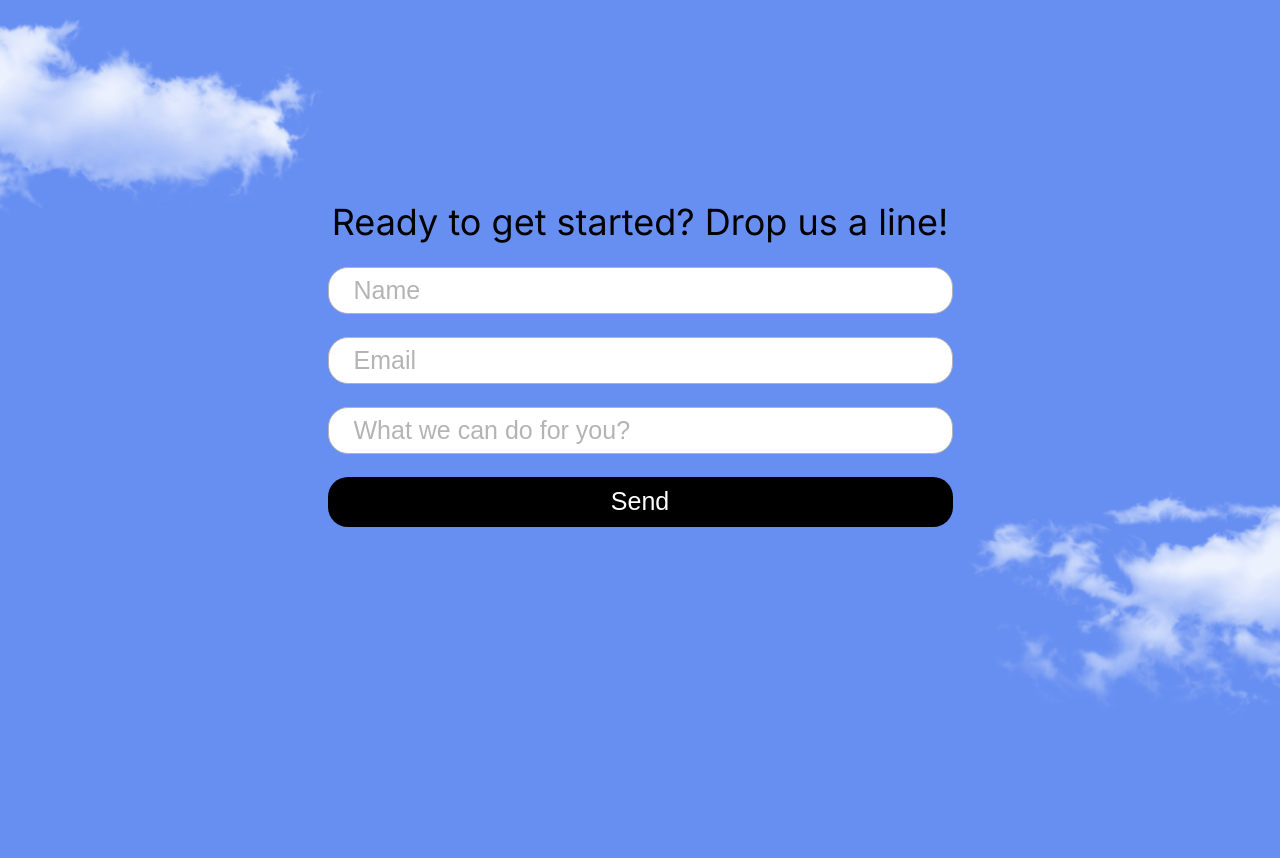
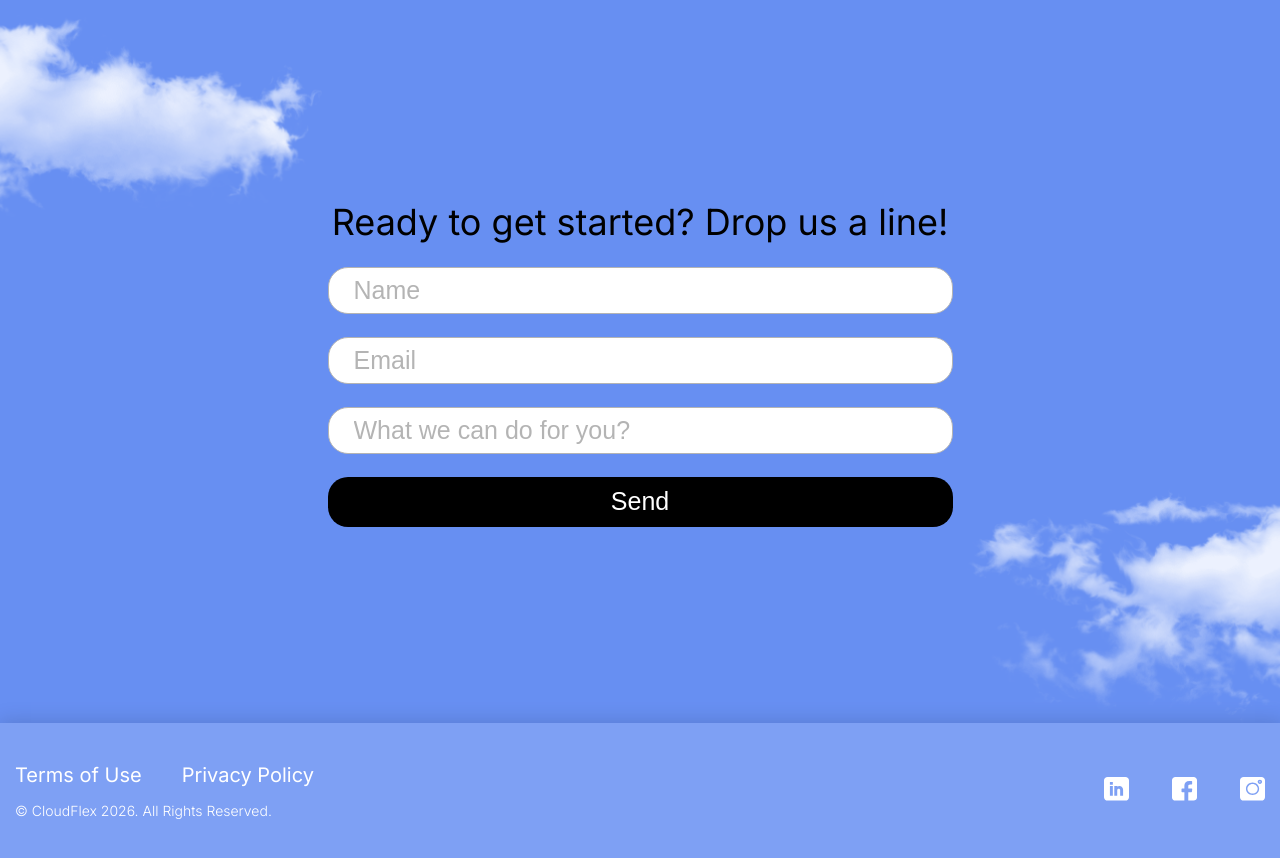
Before and after one commit to NightEvening/third_website, a website: page index.html in a window 1280 px wide. Shown: the part 5335-6193 px from the top of the page. Before the commit the page ends 6058 px from the top, so only its background shows below. Drawn offline with Linux system fonts and the light colour scheme.

Commit message:
added footer

```diff
--- a/index.html
+++ b/index.html
@@ -244,7 +244,7 @@
                         <label for="input-name" id="form-title" class="form__title">Ready to get started? Drop us a line!</label>
                         <input id="input-name" type="text" placeholder="Name" class="form__name" name="firstName" required autocomplete="off">
                         <input id="input-email" type="email" placeholder="Email" class="form__email" name="email" required autocomplete="off">
-                        <input id="input-name" type="text" placeholder="What we can do for you?" class="form__text" name="question" required autocomplete="off">
+                        <input id="input-text" type="text" placeholder="What we can do for you?" class="form__text" name="question" required autocomplete="off">
 
                         <button type="submit" class="form__submit-btn">Send</button>
                     </form>
@@ -255,5 +255,40 @@
             <div class="form-section__bg-cloud cloud--right"></div>
         </section>
     </main>
+
+    <footer class="footer-section">
+        <div class="container">
+            <div class="footer">
+                <div class="footer__terms">
+                    <div class="footer__terms-links">
+                        <a href="#" class="footer__terms-link">Terms of Use</a>
+                        <a href="#" class="footer__terms-link">Privacy Policy</a>
+                    </div>
+
+                    <div class="footer__terms-rights">© CloudFlex 2026. All Rights Reserved.</div>
+                </div>
+
+                <address class="footer__contacts">
+                    <a href="#" target="_blank">
+                        <svg class="footer__contacts-icon">
+                            <use href="assets/sprites.svg#linkedin-icon"></use>
+                        </svg>
+                    </a>
+
+                    <a href="#" target="_blank">
+                        <svg class="footer__contacts-icon">
+                            <use href="assets/sprites.svg#facebook-icon"></use>
+                        </svg>
+                    </a>
+
+                    <a href="#" target="_blank">
+                        <svg class="footer__contacts-icon">
+                            <use href="assets/sprites.svg#instagram-icon"></use>
+                        </svg>
+                    </a>
+                </address>
+            </div>
+        </div>
+    </footer>
 </body>
 </html>
--- /dev/null
+++ b/styles/_contacts.scss
@@ -0,0 +1,56 @@
+@use 'variables'as v;
+@use 'mixins' as m;
+@use 'pleceholders';
+@use 'sass:color';
+
+.footer-section {
+    background-color: color.adjust(v.$color_white, $alpha: -0.85);
+    box-shadow: 2px 2px 20px 3px color.adjust(v.$color_black, $alpha: -.85);
+
+    .footer {
+        width: 100%;
+        height: 135px;
+        margin: 0 auto;
+        padding: 0 15px;
+        @include m.d-flex(space-between, center , nowrap, row, 0, 0);
+
+        &__terms {
+            @include m.d-flex(start, start, nowrap, column, 0, 15px);
+
+            &-links {
+                @include m.d-flex(start, center, nowrap, row, 40px, 0);
+                @include m.font(20px, 400, v.$color_white);
+            }
+
+            &-link {
+                @include m.smooth();
+                @extend %hover-black;
+            }
+
+            &-rights {
+                @include m.font(14px, 300, v.$color_white);
+            }
+        }
+
+        &__contacts {
+            @include m.d-flex(space-between, center , nowrap, row, 43px, 0);
+
+            &-icon {
+                width: 25px;
+                height: 24px;
+                fill: v.$color_white;
+                cursor: pointer;
+                @include m.smooth();
+
+                &:hover {
+                    fill: v.$color_dark_blue;
+                    scale: 1.1;
+                }
+            }
+        }
+
+        @media (max-width: v.$media_sm) {
+            @include m.d-flex(center, center, nowrap, column-reverse, 0, 20px);
+        }
+    }
+}
--- a/styles/_importer.scss
+++ b/styles/_importer.scss
@@ -7,3 +7,4 @@
 @forward 'exeperience';
 @forward 'testimonials';
 @forward 'form';
+@forward 'contacts';
```
Also changed, not shown: dist/index.css, 1 other file.
